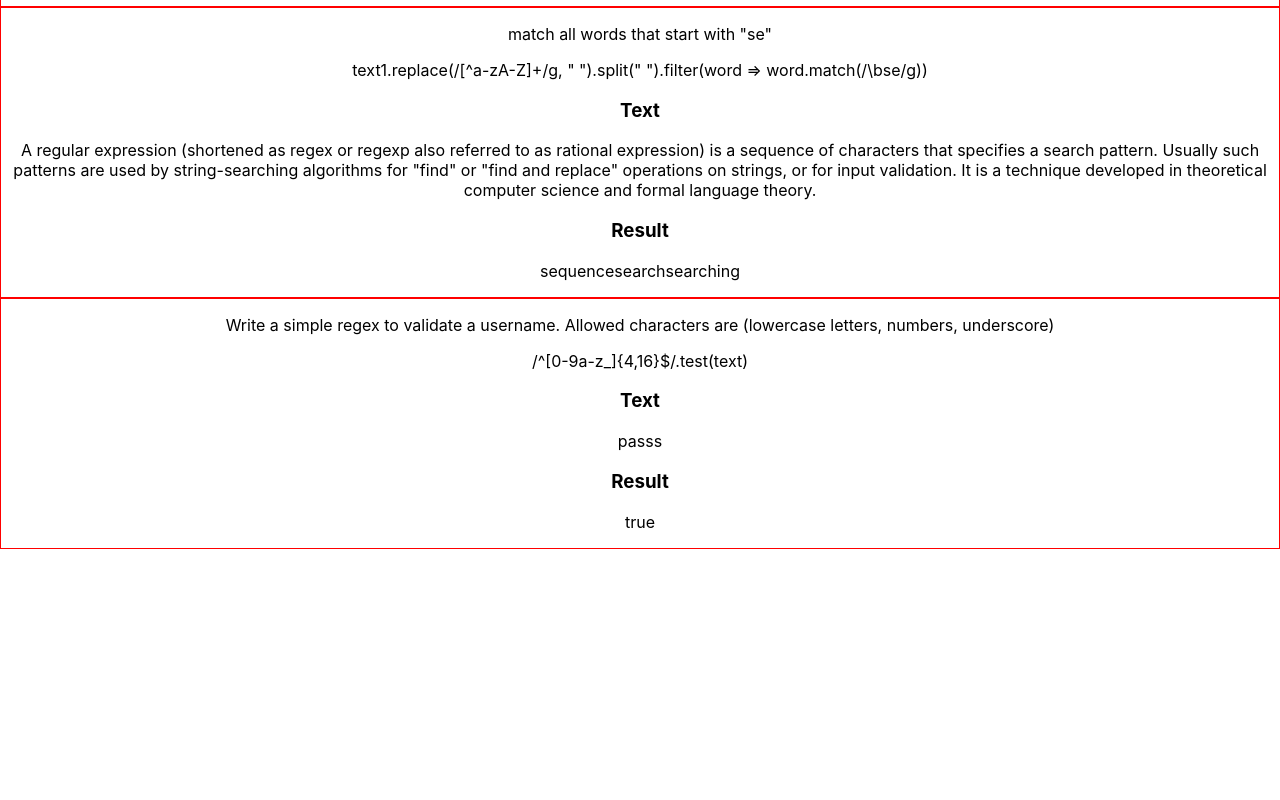
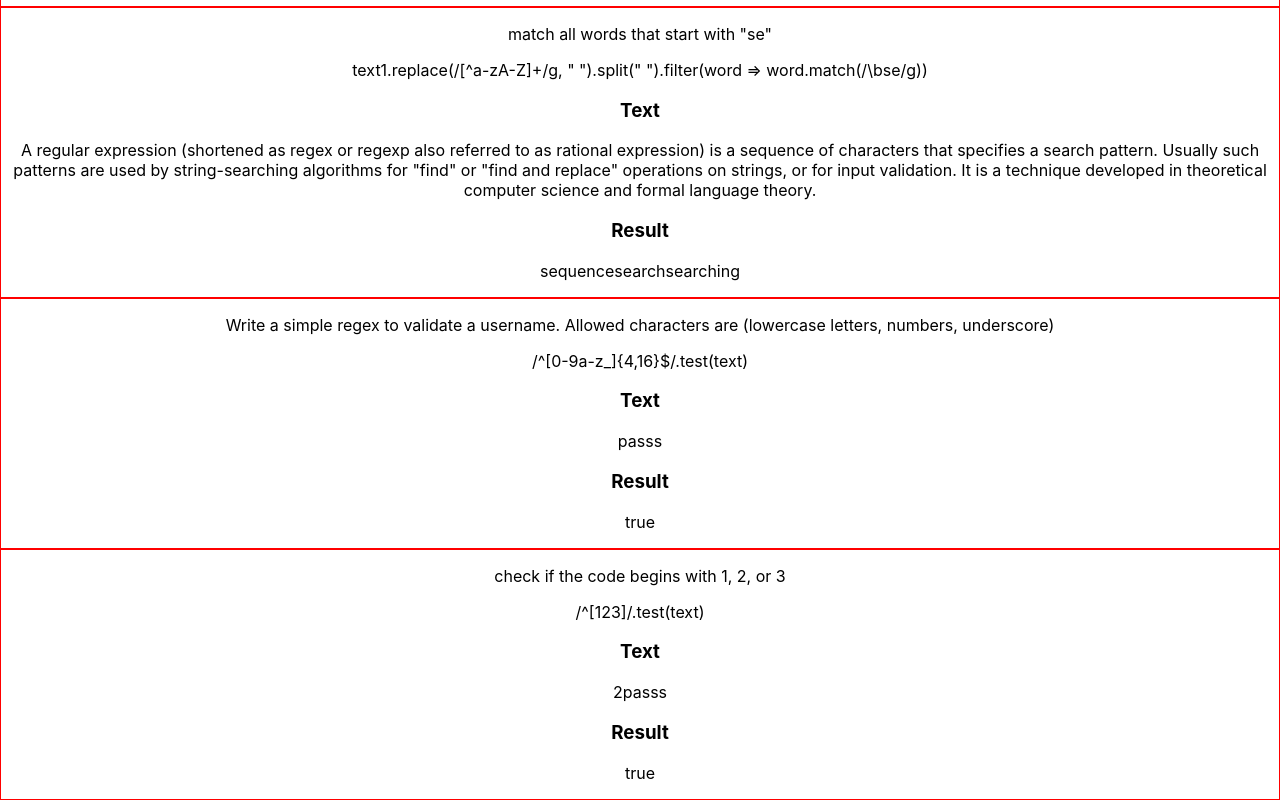
Before and after one commit to JavierV8/RegEx, a React (Create React App) app: page / in a window 1280 px wide. Shown: the part 284-1084 px from the top of the page. Before the commit the page ends 833 px from the top, so only its background shows below. Built offline with nearby package versions, Linux system fonts and the light colour scheme.

Commit message:
added new regex

```diff
--- a/src/App.js
+++ b/src/App.js
@@ -2,6 +2,7 @@ import React from "react";
 import Component1 from './components/compoent1';
 import Component2 from './components/component2';
 import Component3 from './components/component3';
+import Component4 from './components/component4';
 import "./App.css";
 
 function App() {
@@ -10,6 +11,7 @@ function App() {
       <Component1 />
       <Component2 />
       <Component3 />
+      <Component4 />
     </div>
   );
 }
--- /dev/null
+++ b/src/components/component4.jsx
@@ -0,0 +1,27 @@
+import React, { useEffect, useState } from "react";
+import "../App.css";
+
+function App() {
+  const [result1, setResult1] = useState(null);
+  const text = '2passs';
+
+  useEffect(() => {
+      setResult1(/^[123]/.test(text).toString());
+  }, []);
+
+  return (
+    <div className="App">
+      <div className="box">
+        <p>check if the code begins with 1, 2, or 3</p>
+        <p>{`/^[123]/.test(text)`}</p>
+        <h3>Text</h3>
+        <p>{text}</p>
+
+        <h3>Result</h3>
+        <p>{result1}</p>
+      </div>
+    </div>
+  );
+}
+
+export default App;
```
